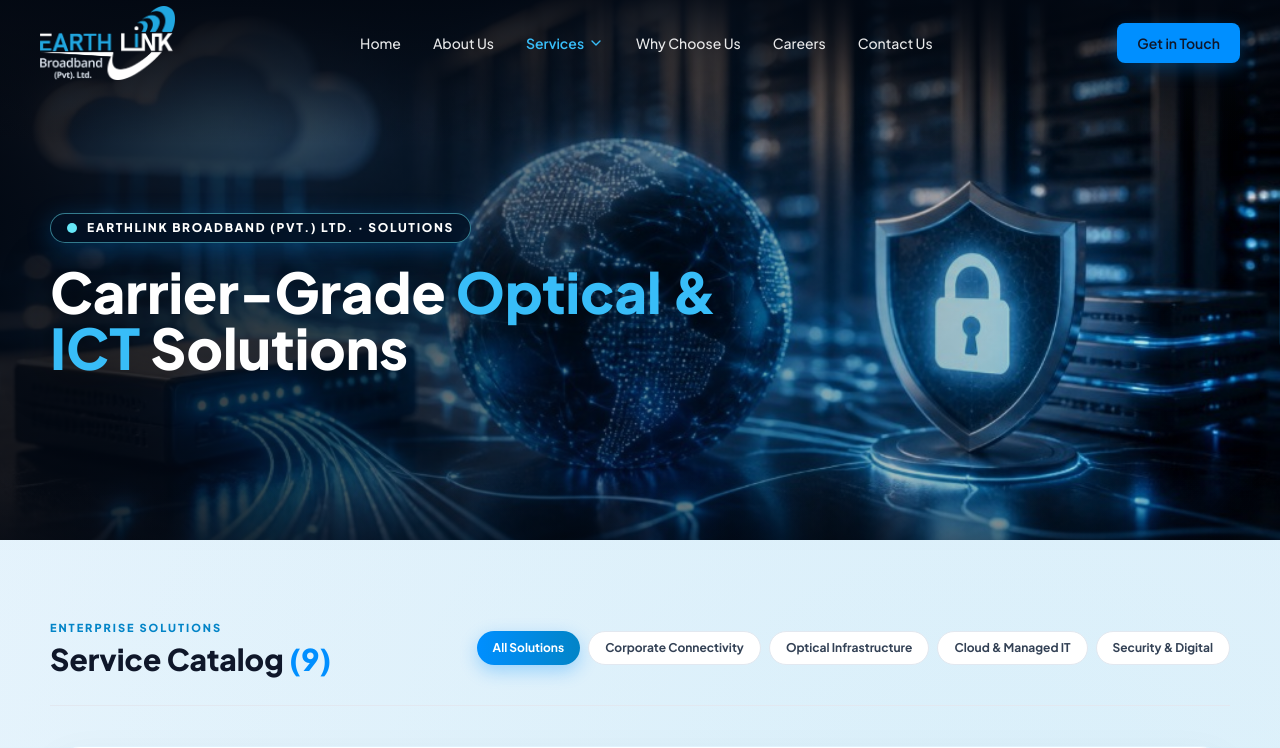
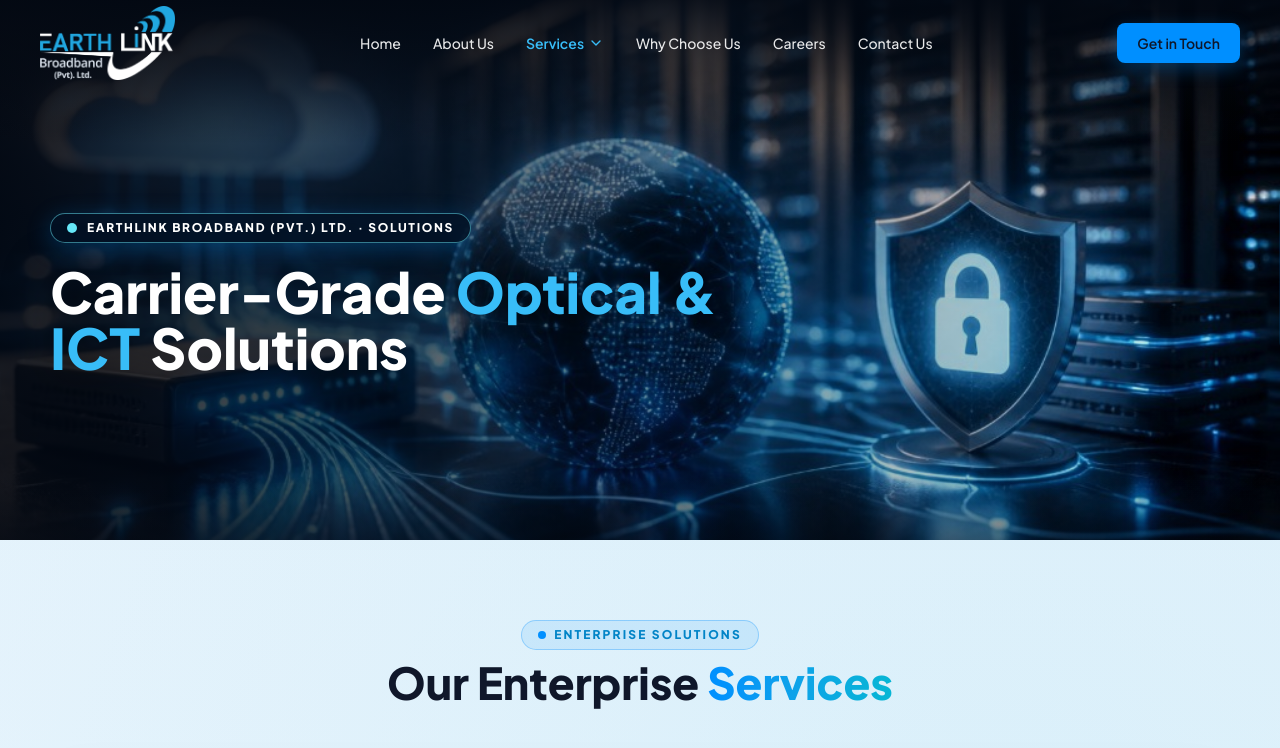
Before and after one commit to zainshabbir04/Earthlink, a Next.js app: page /services in a window 1280 px wide. Shown: the top 748 px of the page. Built offline with nearby package versions, Linux system fonts and the light colour scheme.

Commit message:
Replace Services filter bar with clean centered hero badge/heading and richer service detail copy

```diff
--- a/src/components/ServicesExplorer.tsx
+++ b/src/components/ServicesExplorer.tsx
@@ -5,14 +5,6 @@ import Link from "next/link";
 import { CheckCircle2, ArrowUpRight } from "lucide-react";
 import { SERVICES_DATA, ServiceItem } from "@/data/siteData";
 import ServiceIcon from "./ServiceIcon";
-
-const SERVICE_CATEGORIES = [
-  "All Solutions",
-  "Corporate Connectivity",
-  "Optical Infrastructure",
-  "Cloud & Managed IT",
-  "Security & Digital",
-] as const;
 
 const SERVICE_IMAGES: Record<string, string> = {
   "corporate-internet-solutions": "/services/corporate-internet.jpg",
@@ -60,9 +52,7 @@ function AnimatedServiceRow({
       ref={rowRef}
       id={service.id}
       className={`scroll-mt-28 group relative rounded-[30px] bg-white border border-sky-100 hover:border-[#008FFF]/45 shadow-[0_14px_42px_rgba(15,23,42,0.06)] hover:shadow-[0_24px_65px_rgba(0,143,255,0.16)] p-6 sm:p-8 lg:p-10 overflow-hidden transition-all duration-700 ${
-        visible
-          ? "opacity-100 translate-y-0"
-          : "opacity-0 translate-y-10"
+        visible ? "opacity-100 translate-y-0" : "opacity-0 translate-y-10"
       }`}
     >
       {/* Animated Top Cyan Accent Line on Hover */}
@@ -97,7 +87,7 @@ function AnimatedServiceRow({
           </div>
         </div>
 
-        {/* Service Heading & Details Column (Row 1: Right | Row 2: Left | Alternates Vertically) */}
+        {/* Service Heading & Detailed Info Column (Row 1: Right | Row 2: Left | Alternates Vertically) */}
         <div
           className={`lg:col-span-6 space-y-5 transition-all duration-700 delay-100 ${
             isReversed ? "lg:order-1" : "lg:order-2"
@@ -125,18 +115,21 @@ function AnimatedServiceRow({
             </span>
           </div>
 
-          {/* Service Title & Description */}
-          <div className="space-y-2">
+          {/* Service Title, Tagline & Rich Enterprise Description */}
+          <div className="space-y-2.5">
             <h3 className="text-2xl sm:text-3xl font-extrabold tracking-tight text-slate-900 group-hover:text-[#008FFF] transition-colors leading-snug">
               {service.title}
             </h3>
+            <p className="text-xs sm:text-sm font-bold text-[#0284C7]">
+              {service.tagline}
+            </p>
             <p className="text-sm sm:text-[15px] text-slate-600 leading-relaxed font-medium">
-              {service.shortDescription}
+              {service.detailedDescription}
             </p>
           </div>
 
-          {/* Technical Specs List */}
-          <ul className="space-y-2.5 pt-3 border-t border-slate-100">
+          {/* Technical Specs & Key Benefits */}
+          <ul className="space-y-2 pt-3 border-t border-slate-100">
             {service.specs.map((spec, i) => (
               <li
                 key={i}
@@ -179,60 +172,32 @@ function AnimatedServiceRow({
 }
 
 export default function ServicesExplorer() {
-  const [selectedCategory, setSelectedCategory] =
-    useState<string>("All Solutions");
-
-  const filteredServices: ServiceItem[] =
-    selectedCategory === "All Solutions"
-      ? SERVICES_DATA
-      : SERVICES_DATA.filter((s) => s.category === selectedCategory);
-
   return (
     <section className="py-14 lg:py-20">
       <div className="max-w-7xl mx-auto px-[20px] lg:px-[50px]">
-        {/* Category Filter Bar */}
-        <div className="flex flex-wrap items-center justify-between gap-4 pb-7 mb-10 border-b border-slate-200">
-          <div>
-            <span className="text-[11px] font-extrabold uppercase tracking-[0.18em] text-[#0284C7] block mb-1">
+        {/* Clean Centered Hero Badge & Main Heading (Filter Bar Removed) */}
+        <div className="flex flex-col items-center text-center mb-12 lg:mb-14 space-y-3">
+          <div className="inline-flex items-center gap-2 px-4 py-1.5 rounded-full bg-[#008FFF]/10 border border-[#008FFF]/30">
+            <span className="relative flex h-2 w-2">
+              <span className="animate-ping absolute inline-flex h-full w-full rounded-full bg-[#008FFF] opacity-75" />
+              <span className="relative inline-flex rounded-full h-2 w-2 bg-[#008FFF]" />
+            </span>
+            <span className="text-[11px] sm:text-xs font-extrabold uppercase tracking-[0.18em] text-[#0284C7]">
               Enterprise Solutions
             </span>
-            <h2 className="text-2xl sm:text-3xl font-extrabold text-slate-900">
-              Service Catalog{" "}
-              <span className="text-[#008FFF]">({filteredServices.length})</span>
-            </h2>
           </div>
 
-          <div
-            className="flex flex-wrap gap-2"
-            role="tablist"
-            aria-label="Filter services by category"
-          >
-            {SERVICE_CATEGORIES.map((category) => {
-              const active = selectedCategory === category;
-              return (
-                <button
-                  key={category}
-                  type="button"
-                  role="tab"
-                  aria-selected={active}
-                  onClick={() => setSelectedCategory(category)}
-                  style={active ? { color: "#FFFFFF" } : undefined}
-                  className={`px-4 py-2 rounded-full text-xs font-bold transition-all duration-200 ${
-                    active
-                      ? "bg-gradient-to-r from-[#008FFF] to-[#0284C7] shadow-[0_6px_18px_rgba(0,143,255,0.32)]"
-                      : "bg-white text-slate-700 border border-slate-200 hover:border-[#008FFF] hover:text-[#008FFF] shadow-xs"
-                  }`}
-                >
-                  {category}
-                </button>
-              );
-            })}
-          </div>
+          <h2 className="text-3xl sm:text-4xl lg:text-[44px] font-extrabold tracking-normal text-slate-900 leading-tight">
+            Our Enterprise{" "}
+            <span className="text-transparent bg-clip-text bg-gradient-to-r from-[#008FFF] via-[#0FA4E8] to-[#06B6D4]">
+              Services
+            </span>
+          </h2>
         </div>
 
         {/* Alternating Vertical Zig-Zag Service Rows (Image Left / Text Right -> Text Left / Image Right) */}
         <div className="space-y-10 lg:space-y-12">
-          {filteredServices.map((service, idx) => (
+          {SERVICES_DATA.map((service, idx) => (
             <AnimatedServiceRow
               key={service.id}
               service={service}
```
